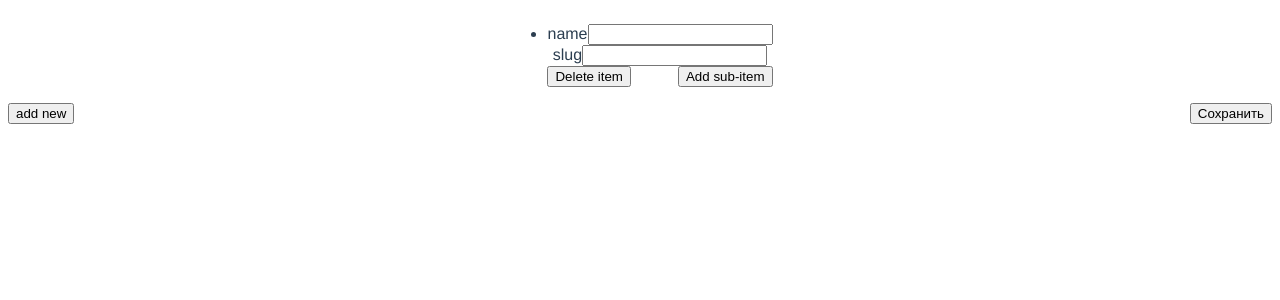
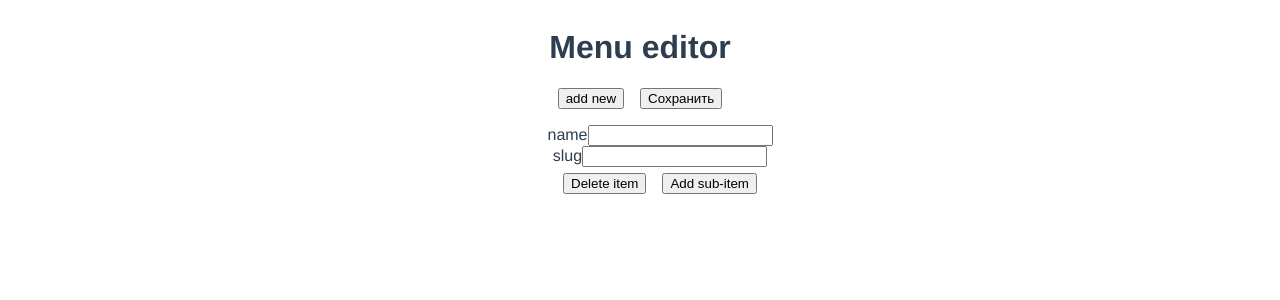
Before and after one commit to Irma-V/safib-test, a Vue app: page /admin/menuEditor in a window 1280 px wide. Both pictures are taken after a click on the button "add new". Shown: the top 300 px of the page. Built offline with nearby package versions, Linux system fonts and the light colour scheme.

Commit message:
master-2708 Стили для страницы редактора меню

```diff
--- a/src/assets/scss/admin/menu-editor.scss
+++ b/src/assets/scss/admin/menu-editor.scss
@@ -3,22 +3,27 @@
   max-height: 100vh;
 
   &__wrapper {
+    list-style: none;
     display: flex;
     flex-direction: column;
+    gap: 16px;
     align-items: center;
 
     li {
-      padding: 16px 0;
+      padding: 16px;
+      border-radius: 10px;
+    }
+  }
 
-      ul.children-list {
-        display: flex;
-        flex-direction: column;
-        gap: 10px;
+  ul.children-list {
+    display: flex;
+    flex-direction: column;
+    gap: 10px;
 
-        li {
-          padding: 0;
-        }
-      }
+    li {
+      padding: 16px;
+      margin: 16px 16px 0px 16px;
+      border: 1px solid;
     }
   }
 
@@ -33,6 +38,25 @@
 
   &__options {
     flex-direction: row;
-    justify-content: space-between;
+    justify-content: center;
+    gap: 16px;
   }
 }
+
+.menu-editor__wrapper .menu-editor__item {
+  .children-list .menu-editor__item{
+    background: aliceblue;
+    ul > li.menu-editor__item {
+      background: #FCE4E4FF;
+      ul > li.menu-editor__item {
+        background: aliceblue;
+        ul > li.menu-editor__item {
+          background: #FCE4E4FF;
+          ul > li.menu-editor__item {
+            background: aliceblue;
+          }
+        }
+      }
+    }
+  }
+}
--- a/src/components/admin-panel/MenuEditor.vue
+++ b/src/components/admin-panel/MenuEditor.vue
@@ -1,5 +1,12 @@
 <template>
+  <h1 class="menu-editor-page__title">Menu editor</h1>
+  <section class="menu-editor__block">
     <form class="menu-editor">
+      <div class="menu-editor__options">
+        <button type="button" @click.prevent="addNew">add new</button>
+        <button type="button" @click.prevent="saveMenulist">Сохранить</button>
+      </div>
+
       <ul class="menu-editor__wrapper">
         <menu-editor-item
             v-for="(item, index) in items"
@@ -9,11 +16,8 @@
             @deleteItem="deleteItem"
         />
       </ul>
-    <div class="menu-editor__options">
-      <button type="button" @click.prevent="addNew">add new</button>
-      <button type="button" @click.prevent="saveMenulist">Сохранить</button>
-    </div>
     </form>
+  </section>
 </template>
 
 <script>
--- a/src/components/admin-panel/MenuEditorItem.vue
+++ b/src/components/admin-panel/MenuEditorItem.vue
@@ -1,5 +1,5 @@
 <template>
-  <li>
+  <li class="menu-editor__item">
     <div class="fields">
       <div class="field">
         <label>name<input type="text" v-model="name" @input="writeValue"/></label>
--- a/src/layouts/EmptyLayout.vue
+++ b/src/layouts/EmptyLayout.vue
@@ -1,6 +1,8 @@
 <template>
-  <div class="layout-content">
-    <router-view/>
+  <div class="container">
+    <main>
+      <router-view/>
+    </main>
   </div>
 </template>
 
--- a/src/layouts/MainLayout.vue
+++ b/src/layouts/MainLayout.vue
@@ -1,6 +1,5 @@
 <template>
-  <div class="container" @click="closeMenu">
-    <header></header>
+  <div class="container">
     <main>
       <router-view />
     </main>
```
Lines whose indentation alone changed are shown as unchanged.
